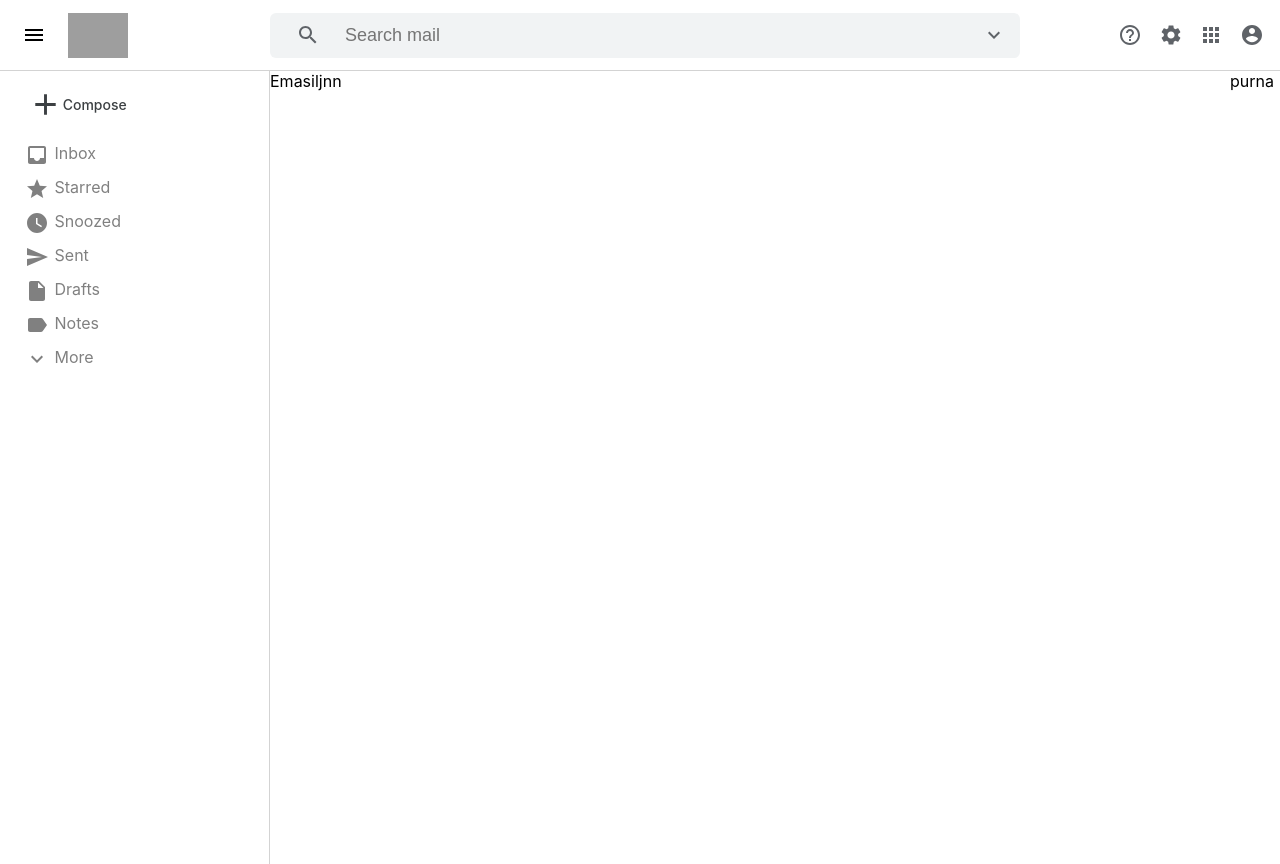
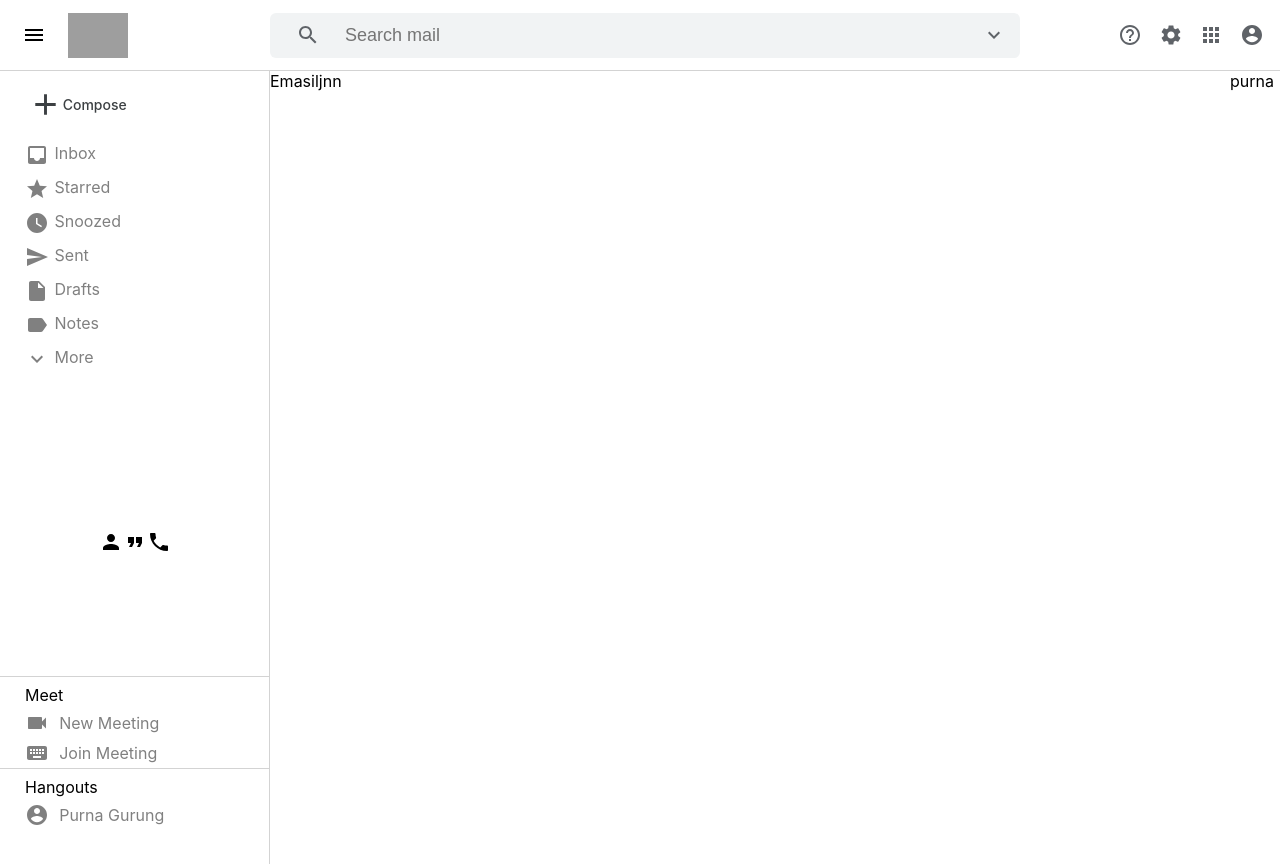
Before and after one commit to purnagurung903/Gmailclonechallenge, a React (Create React App) app in the folder gmail-clone/: page / in a window 1280 px wide. Shown: the top 864 px of the page. Built offline with nearby package versions, Linux system fonts and the light colour scheme; grey boxes are pictures that could not be loaded.

Commit message:
added BottomIconsData

```diff
--- a/gmail-clone/src/components/buttons/Compose.js
+++ b/gmail-clone/src/components/buttons/Compose.js
@@ -26,7 +26,7 @@ cursor: pointer;
 color: #3c4043;
 font-weight: 500;
 font-size: 0.875rem;
-transition: box-shadow .08s linear, min-width .15s cubic-bezier(0.4,0.0,0.2,1)
+transition: box-shadow .08s linear,min-width .15s cubic-bezier(0.4,0.0,0.2,1)
 
 :hover {
   box-shadow: 0 1px 3px 0 rgb(60 64 67 / 30%), 0 4px 8px 3px rgb(60 64 67 / 15%)
--- /dev/null
+++ b/gmail-clone/src/components/data/BottomIconsData.js
@@ -0,0 +1,9 @@
+import PersonIcon from '@material-ui/icons/Person';
+import FormatQuoteIcon from '@material-ui/icons/FormatQuote';
+import PhoneIcon from '@material-ui/icons/Phone';
+
+export const bottomIcons = [
+  <PersonIcon/>,
+  <FormatQuoteIcon/>,
+  <PhoneIcon/>
+]
--- a/gmail-clone/src/components/layout/Header.js
+++ b/gmail-clone/src/components/layout/Header.js
@@ -16,7 +16,7 @@ function Header(){
            <MenuIcon />
         </Menu>
         <Logo>
-        <img src="https://cdn.vox-cdn.com/thumbor/ttJ6TTVOWTTi2p3EaeeLfS4fUS8=/0x0:1320x880/1400x933/filters:focal(555x335:765x545):no_upscale()/cdn.vox-cdn.com/uploads/chorus_image/image/67587450/newgmaillogo.0.jpg" />
+        <img src="https://ssl.gstatic.com/ui/v1/icons/mail/rfr/logo_gmail_lockup_default_2x_r2.png" />
         </Logo>
 
       </LogoWrapper>
--- a/gmail-clone/src/components/layout/Sidebar.js
+++ b/gmail-clone/src/components/layout/Sidebar.js
@@ -2,6 +2,10 @@ import React from "react";
 import styled from "styled-components";
 import Compose from "../buttons/Compose";
 import { sidebarButtonItems } from "../data/SidebarButtonItems";
+import VideocamIcon from '@material-ui/icons/Videocam';
+import KeyboardIcon from '@material-ui/icons/Keyboard';
+import AccountCircleIcon from '@material-ui/icons/AccountCircle';
+import { bottomIcons } from "../data/BottomIconsData"
 
 function Sidebar ()  {
   return (
@@ -16,14 +20,24 @@ function Sidebar ()  {
           ))
         }
      </SideButtonWrapper>
-     <MeetWrapper>
-       {/*google meet stuff */}
-     </MeetWrapper>
-     <HangoutsWrapper>
-       {/*hangout stuff */}
-     </HangoutsWrapper>
+     <SidebarSectionWrapper>
+       <Title>Meet</Title>
+       <p><VideocamIcon /> New Meeting</p>
+       <p><KeyboardIcon/>Join Meeting</p>
+     </SidebarSectionWrapper>
+     <SidebarSectionWrapper>
+       <Title>Hangouts</Title>
+       <p><AccountCircleIcon/>Purna Gurung</p>
+     </SidebarSectionWrapper>
      <ButtonIconsWrapper>
 
+       {
+         bottomIcons.map(icon => (
+           <>
+             {icon}
+           </>
+         ))
+       }
      </ButtonIconsWrapper>
      {/*<sidebarButtonItems />*/}
     </Wrapper>
@@ -58,8 +72,27 @@ margin-right: 8px;
   background-color: #f5f7f7;
 }`
 
-const MeetWrapper = styled.div``
+const SidebarSectionWrapper = styled.div`
+position: relative;
+top: 300px;
+border-top: 1px solid lightgray;
 
-const HangoutsWrapper = styled.div``
+p{
+  color: gray;
+  display: grid;
+  grid-template-columns: 14% auto;
+  height: 30px;
+  align-items: center;
+  padding-left: 25px;
+}
+`
+const Title = styled.div`
+padding-left: 25px;
+margin-bottom: 3px;
+margin-top: 8px;
+`
 
-const ButtonIconsWrapper = styled.div``
+
+const ButtonIconsWrapper = styled.div`
+display: flex;
+justify-content: center;`
```
